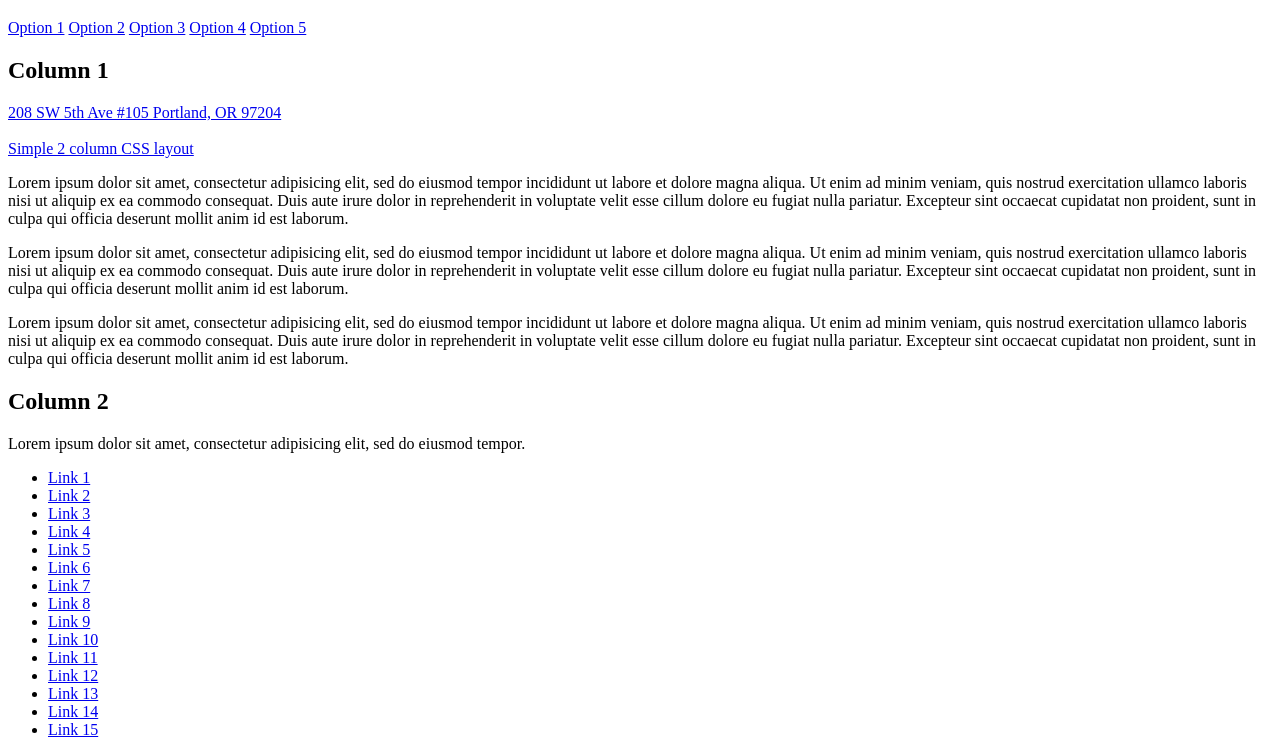
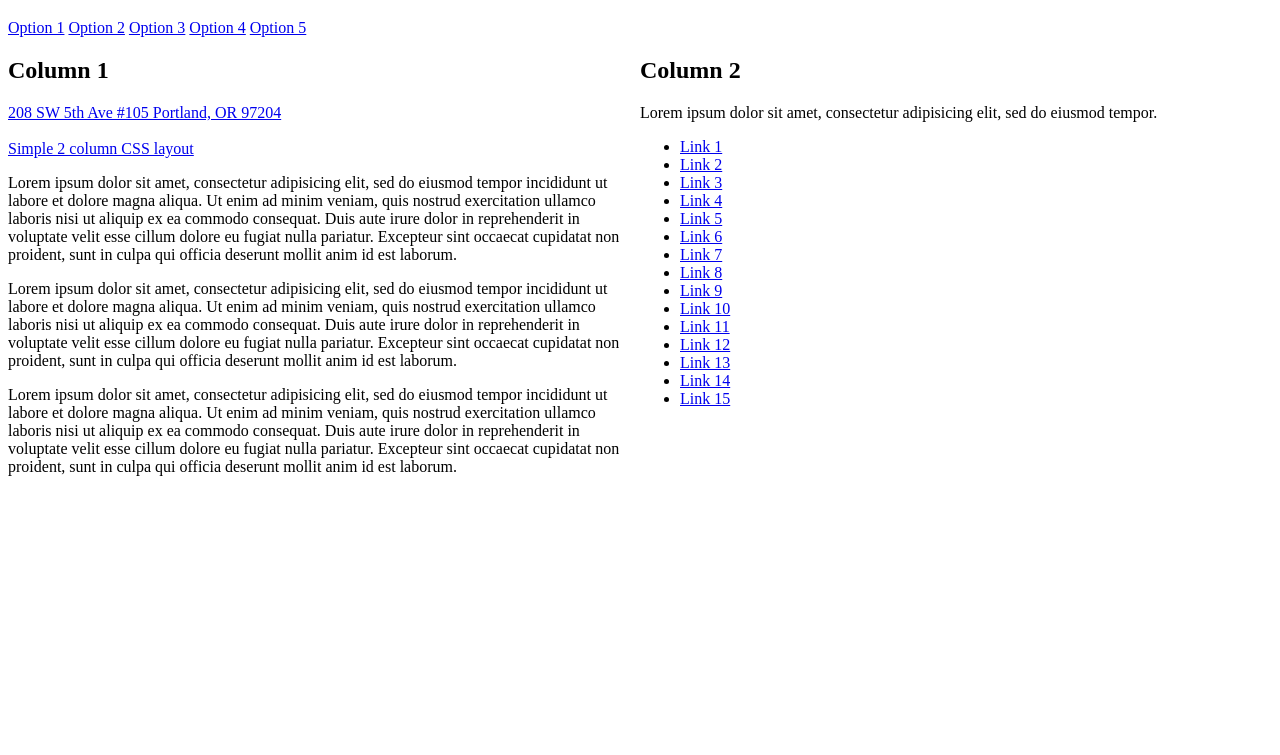
Before and after one commit to youssefk/layout-test-code-review, a plain HTML site: page index.html in a window 1280 px wide. Shown: the part 61-816 px from the top of the page. Drawn offline with Linux system fonts and the light colour scheme.

Commit message:
Add styling to page to create basic columns.

```diff
--- a/css/styles.css
+++ b/css/styles.css
@@ -0,0 +1,4 @@
+.column {
+  float: left;
+  width: 50%;
+}
--- a/index.html
+++ b/index.html
@@ -1,6 +1,7 @@
 <!DOCTYPE html>
 <html>
   <head>
+    <link href="css/styles.css" rel="stylesheet" type="text/css" media="all">
     <title>Layout Test Code Review</title>
   </head>
   <body>
```
